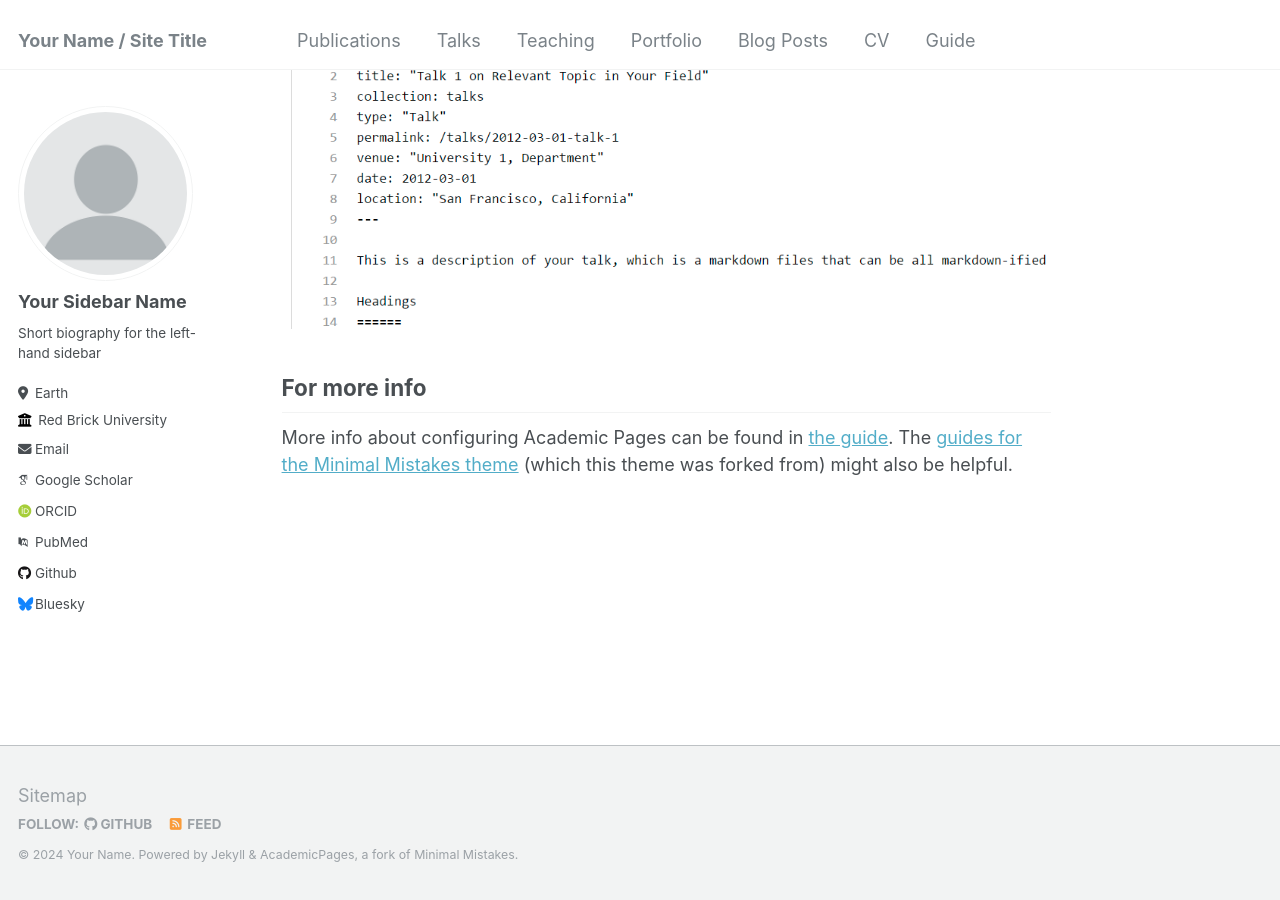
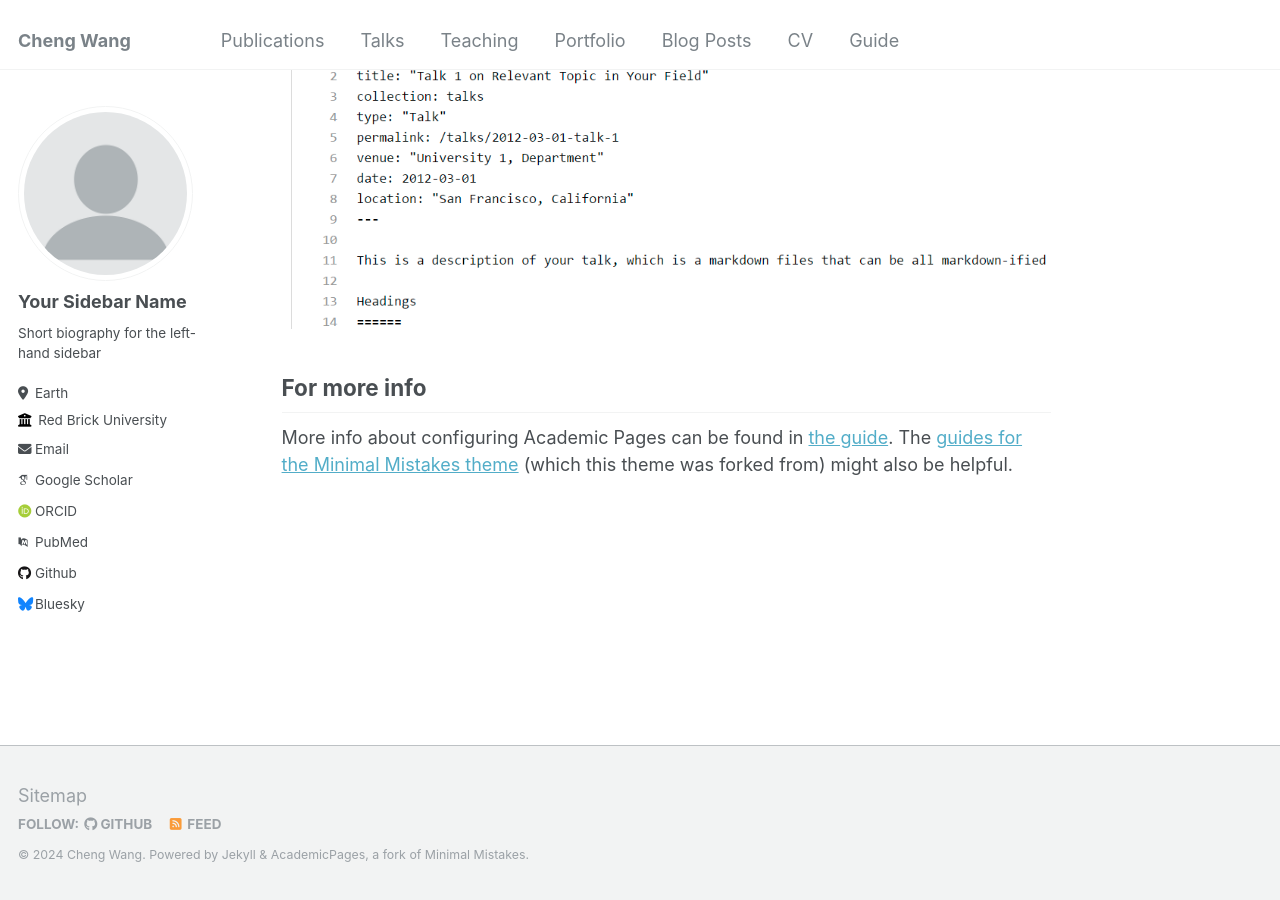
Before and after one commit to chengwangbio/chengwangbio.github.io, a Jekyll site: the page built from _pages/about.md, in a window 1280 px wide and 900 px high, scrolled down 2660 px. Built offline with Jekyll 4.4.1, drawn with Linux system fonts in a browser that asks for light colours; some web fonts are replaced.

Commit message:
Update _config.yml

```diff
--- a/_config.yml
+++ b/_config.yml
@@ -8,13 +8,13 @@
 
 # Basic Site Settings
 locale                   : "en-US"
-title                    : "Your Name / Site Title"
+title                    : "Cheng Wang"
 title_separator          : "-"
-name                     : &name "Your Name"
+name                     : &name "Cheng Wang"
 description              : &description "personal description"
-url                      : https://academicpages.github.io # the base hostname & protocol for your site e.g. "https://mmistakes.github.io"
+url                      : https://chengwang101.github.io # the base hostname & protocol for your site e.g. "https://mmistakes.github.io"
 baseurl                  : "" # the subpath of your site, e.g. "/blog"
-repository               : "academicpages/academicpages.github.io"
+repository               : "chengwang101/chengwang101.github.io"
 
 # Site Author - The following control what appear as part of the author content on the side bar.
 #               If a field is blank the icon and link will not appear, otherwise it will be shown.
```
